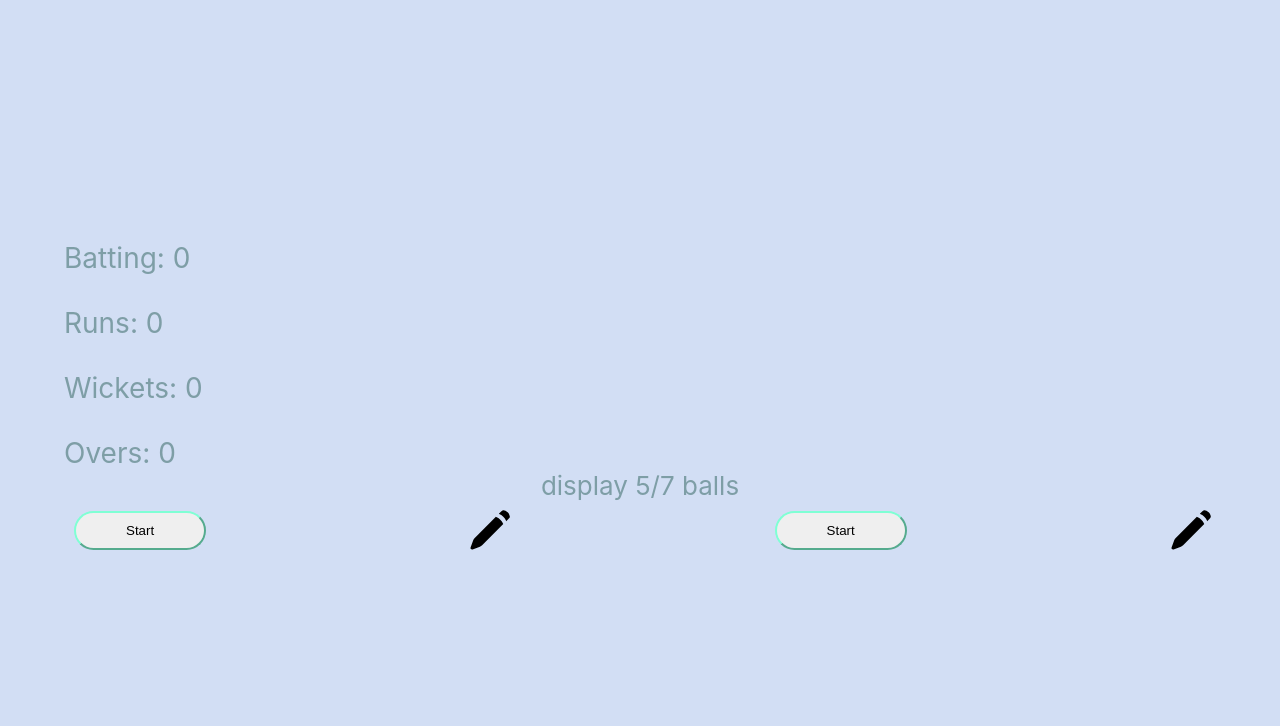
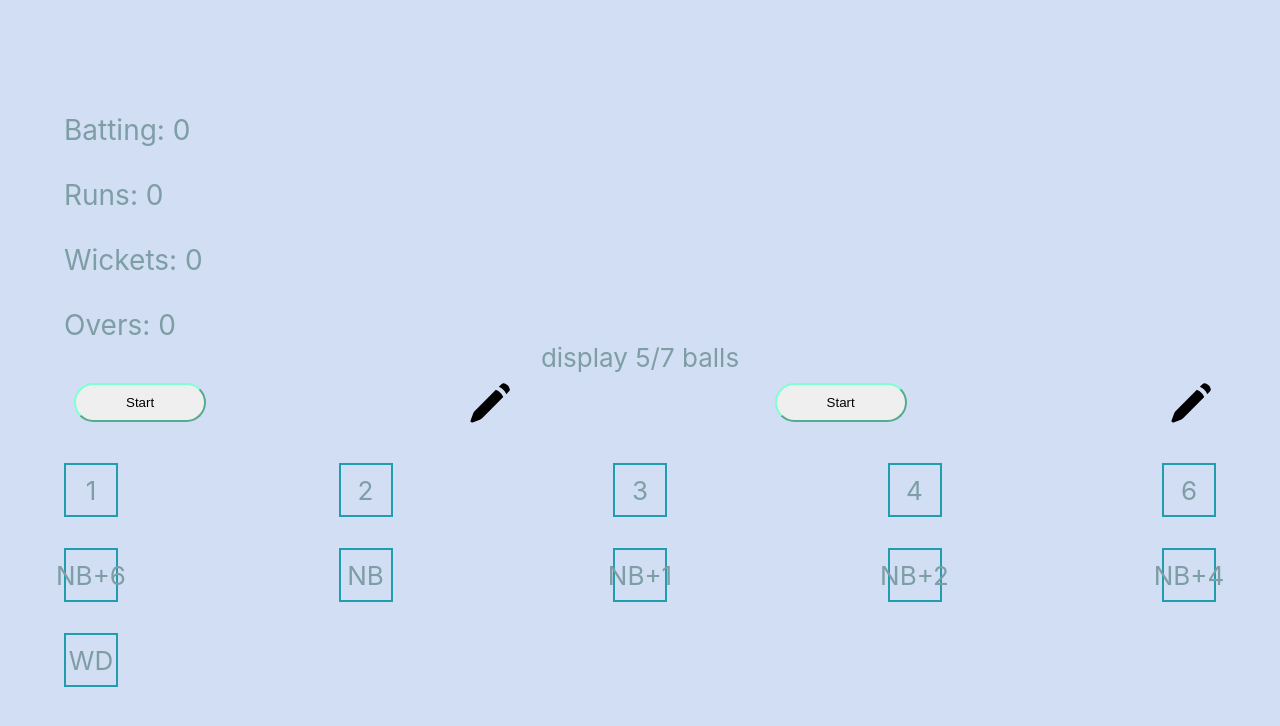
Before and after one commit to rughvi/indoorcricket, a React (Create React App) app: page /innings/1 in a window 1280 px wide. Shown: the top 726 px of the page. Built offline with nearby package versions, Linux system fonts and the light colour scheme; no server answers.

Commit message:
score keyboard wip

```diff
--- /dev/null
+++ b/src/CSS/ScoreKeyboard.css
@@ -0,0 +1,25 @@
+.ScoreKeyboardCard {
+    display: flex;
+    flex-direction: column;
+    align-items: center;
+    justify-content: center;
+    width: 100%;
+}
+
+.ScoreKeyboardRow {
+    display: flex;
+    flex-direction: row;
+    width: 100%;
+    align-items: center;
+    justify-content: space-between;
+}
+
+.ScoreKeyboardElement {
+    display: flex;
+    justify-content: center;
+    align-items: center;
+    /* border-radius: 25px; */
+    width: 50px;
+    height: 50px;
+    border: 2px solid #219dad;
+}
--- a/src/Game/Innings.tsx
+++ b/src/Game/Innings.tsx
@@ -1,6 +1,7 @@
 import React from "react";
 import { useParams } from "react-router-dom";
 import { ReactComponent as Edit} from '../edit.svg';
+import ScoreKeyboard from "./ScoreKeyboard";
 
 const Innings = () => {
     const { inningsId } = useParams();
@@ -29,6 +30,8 @@ const Innings = () => {
                     <button className="Button" onClick={() => {}}>Start</button>
                      <Edit style={{height: "50px", width: "50px"}} />
                 </div>
+                <br />
+                <ScoreKeyboard />
             </div>
         </div>
     );
--- /dev/null
+++ b/src/Game/ScoreKeyboard.tsx
@@ -0,0 +1,30 @@
+import React from "react";
+import '../CSS/ScoreKeyboard.css';
+
+const ScoreKeyboard = () => {
+    return (
+        <div className="ScoreKeyboardCard">
+            <div className="ScoreKeyboardRow">
+                <div className="ScoreKeyboardElement">1</div>
+                <div className="ScoreKeyboardElement">2</div>
+                <div className="ScoreKeyboardElement">3</div>
+                <div className="ScoreKeyboardElement">4</div>
+                <div className="ScoreKeyboardElement">6</div>
+            </div>
+            <br />
+            <div className="ScoreKeyboardRow">
+                <div className="ScoreKeyboardElement">NB+6</div>
+                <div className="ScoreKeyboardElement">NB</div>
+                <div className="ScoreKeyboardElement">NB+1</div>
+                <div className="ScoreKeyboardElement">NB+2</div>
+                <div className="ScoreKeyboardElement">NB+4</div>
+            </div>
+            <br />
+            <div className="ScoreKeyboardRow">
+                <div className="ScoreKeyboardElement">WD</div>
+            </div>
+        </div>
+    );
+};
+
+export default ScoreKeyboard;
--- a/src/Main.tsx
+++ b/src/Main.tsx
@@ -41,7 +41,7 @@ const Main = () => {
         return (
             <div className="App">
                 <header className="App-header">
-                    <button className="ActionButton" onClick={() => {navigate('/gameSelection')}}> Start a game </button>
+                    <button className="ActionButton" onClick={() => {navigate('/gameSelection')}}> Play a game </button>
                 </header>
             </div>
         );
```
